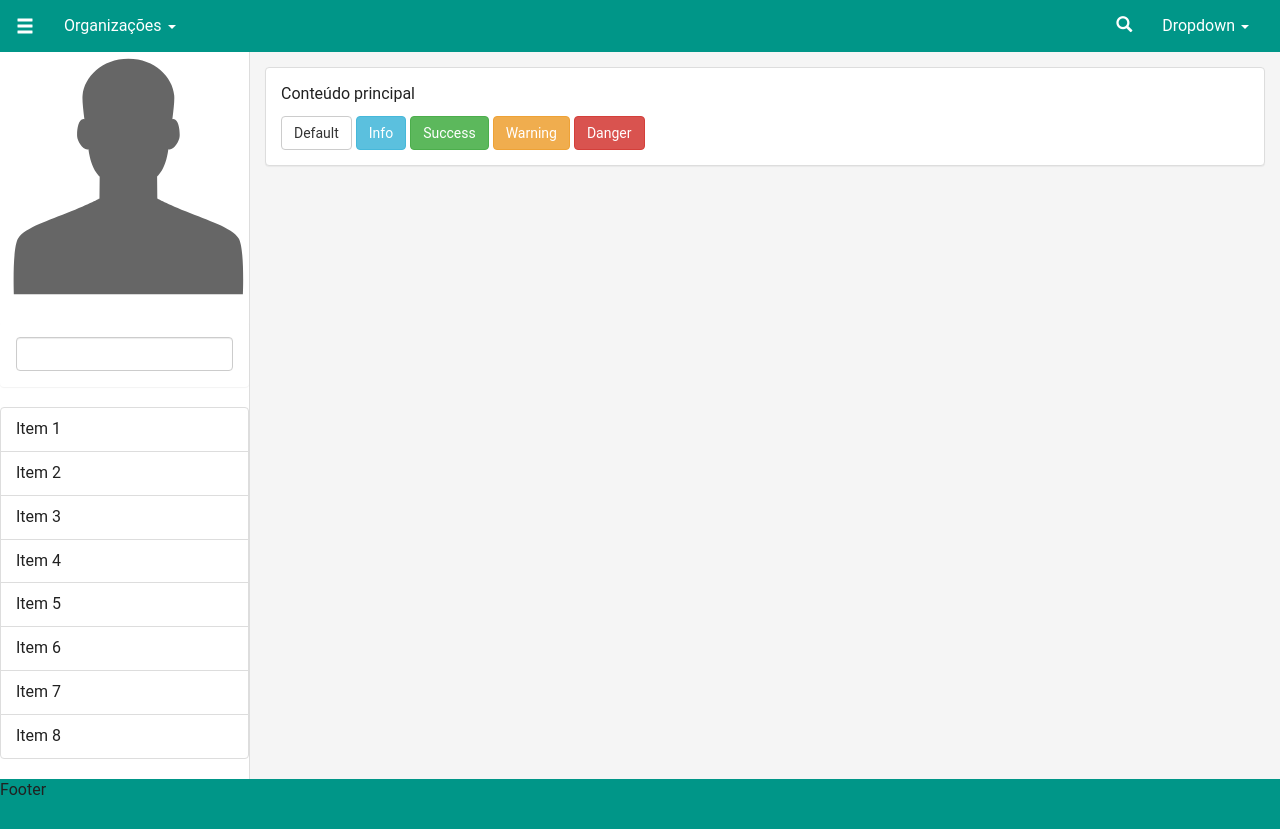
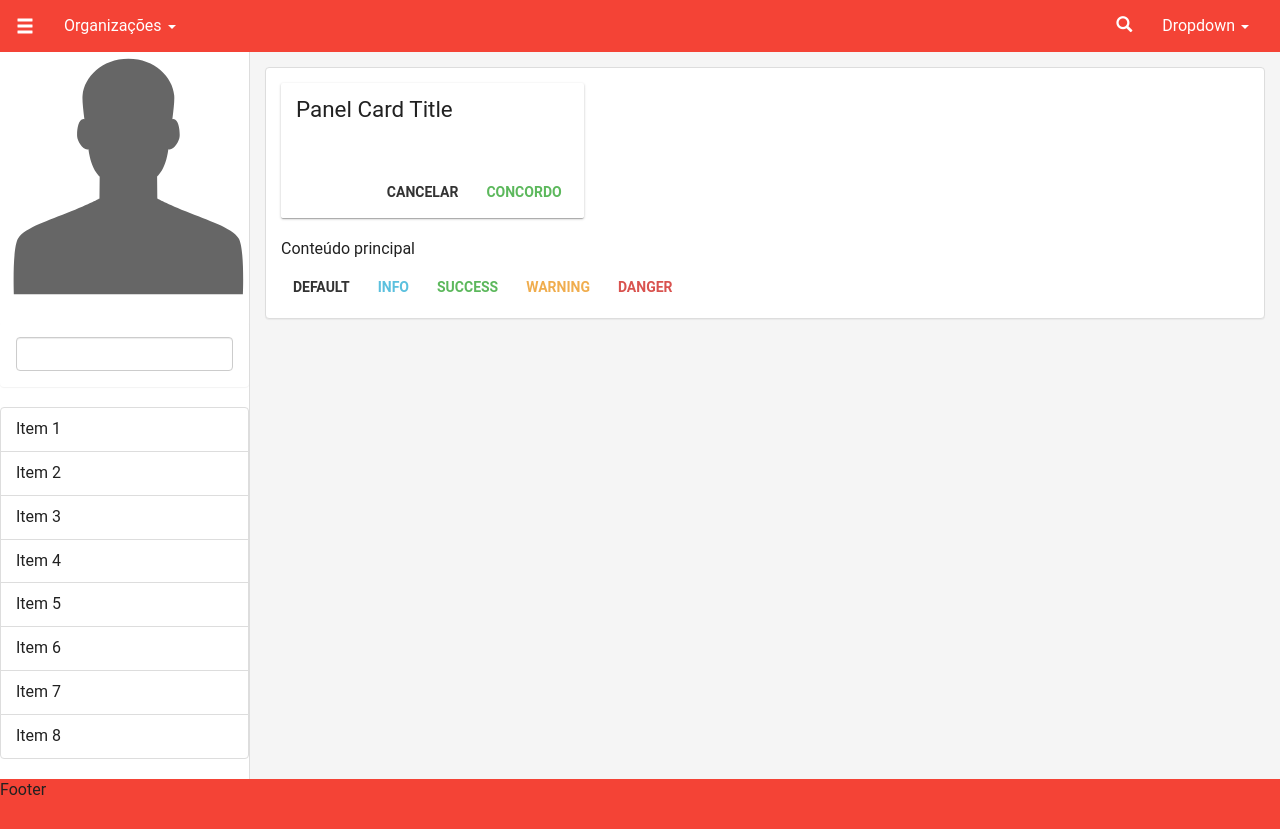
Before and after one commit to GUMGA/layout, a website: page examples/default/index.html in a window 1280 px wide. Drawn offline with nearby package versions, Linux system fonts and the light colour scheme.

Commit message:
Melhorias na estrutura e iniciada herança GMD em CSS para estilo material design

```diff
--- a/examples/default/index.html
+++ b/examples/default/index.html
@@ -94,12 +94,29 @@
       <div class="content">
         <div class="panel panel-default">
           <div class="panel-body">
+            <div class="row">
+              <div class="col-md-4">
+
+                <!-- Panel Card -->
+                <div class="panel gmd">
+                  <div class="panel-heading">Panel Card Title</div>
+                  <div class="panel-body">
+
+                  </div>
+                  <div class="panel-footer">
+                    <button type="button" class="btn gmd btn-default">Cancelar</button>
+                    <button type="button" class="btn gmd btn-success">Concordo</button>
+                  </div>
+                </div>
+
+              </div>
+            </div>
             <p>Conteúdo principal</p>
-            <button type="button" class="btn btn-default">Default</button>
-            <button type="button" class="btn btn-info">Info</button>
-            <button type="button" class="btn btn-success">Success</button>
-            <button type="button" class="btn btn-warning">Warning</button>
-            <button type="button" class="btn btn-danger">Danger</button>
+            <button type="button" class="btn gmd btn-default">Default</button>
+            <button type="button" class="btn gmd btn-info">Info</button>
+            <button type="button" class="btn gmd btn-success">Success</button>
+            <button type="button" class="btn gmd btn-warning">Warning</button>
+            <button type="button" class="btn gmd btn-danger">Danger</button>
           </div>
         </div>
       </div>
--- a/src/style/components/btn.styl
+++ b/src/style/components/btn.styl
@@ -0,0 +1,38 @@
+.btn.gmd
+  text-transform: uppercase
+  font-weight: 600
+  border: 0
+  border-radius: 3px
+  transition: all 120ms ease-out
+
+.btn.gmd.btn-info
+  color: #5bc0de
+  background-color: #fff
+  border-color: #46b8da
+  &:hover
+    color: #fff
+    background-color: #5bc0de
+
+.btn.gmd.btn-success
+  color: #5cb85c
+  background-color: #fff
+  border-color: #4cae4c
+  &:hover
+    color: #fff
+    background-color: #5cb85c
+
+.btn.gmd.btn-warning
+  color: #f0ad4e
+  background-color: #fff
+  border-color: #eea236
+  &:hover
+    color: #fff
+    background-color: #f0ad4e
+
+.btn.gmd.btn-danger
+  color: #d9534f
+  background-color: #fff
+  border-color: #d43f3a
+  &:hover
+    color: #fff
+    background-color: #d9534f
--- /dev/null
+++ b/src/style/components/index.styl
@@ -0,0 +1,2 @@
+@import 'panel'
+@import 'btn'
--- /dev/null
+++ b/src/style/components/panel.styl
@@ -0,0 +1,13 @@
+.panel.gmd
+  border 0
+  border-radius 2px
+  box-shadow: 0 1px 3px 0 rgba(0,0,0,.2),0 1px 1px 0 rgba(0,0,0,.14),0 2px 1px -1px rgba(0,0,0,.12);
+
+.panel.gmd .panel-heading
+  font-size: 1.4em
+
+.panel.gmd .panel-footer
+  padding: 10px
+  text-align: right
+  background-color: #fff
+  border-top: 0
--- a/src/style/config/variables.styl
+++ b/src/style/config/variables.styl
@@ -1,5 +1,5 @@
 // Palera de cores que será usada
-@import '../palettes/gumga'
+@import '../palettes/db1'
 
 colors = {
   'darkPrimary': darkPrimary
--- a/src/style/containers/index.styl
+++ b/src/style/containers/index.styl
@@ -10,6 +10,7 @@ a
   color: colors.primaryText
 
 @import '../fonts/options'
+@import '../components/index'
 @import 'header'
 @import 'main'
 @import 'footer'
```
Also changed, not shown: dist/gumga-layout.css.
